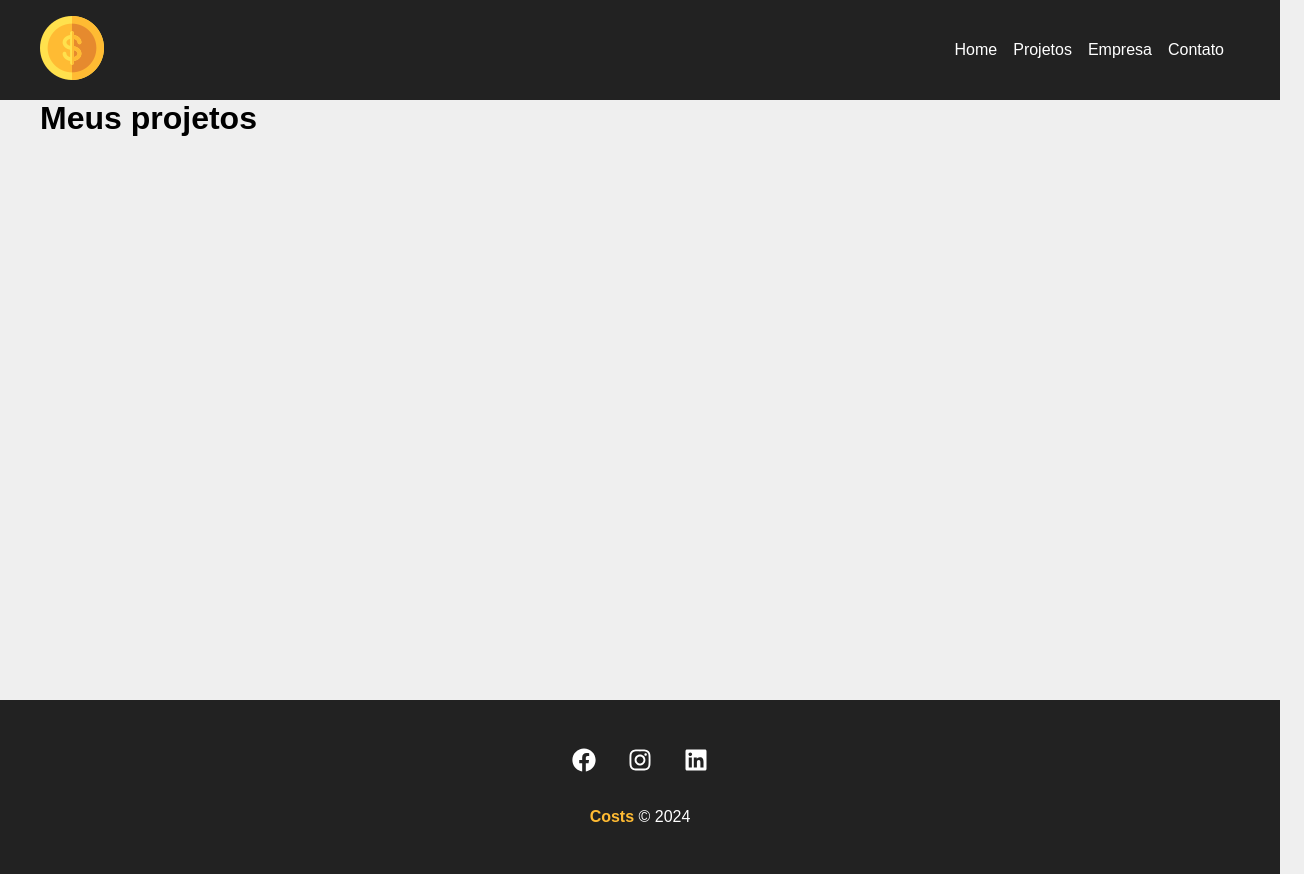
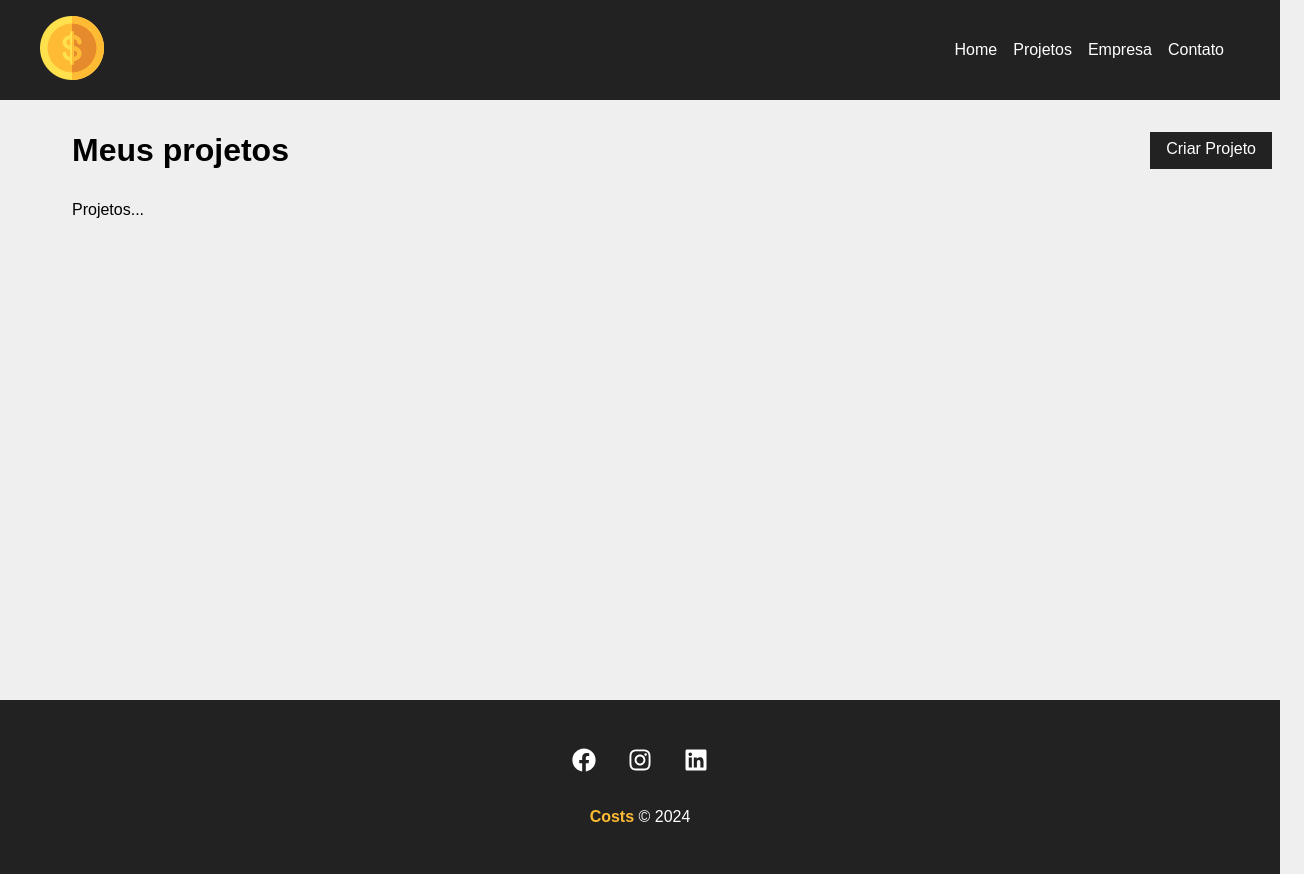
Before and after one commit to FrankFreitas/Costs, a React (Create React App) app: page /projects in a window 1280 px wide. Shown: the whole page, 1304 px wide, since content can reach past the window. Built offline with nearby package versions, Linux system fonts and the light colour scheme.

Commit message:
criando dashboard

```diff
--- a/src/components/pages/Projects.js
+++ b/src/components/pages/Projects.js
@@ -1,5 +1,9 @@
-import Message from "../layout/Message"
-import { useLocation } from "react-router-dom"
+import styles from './Projects.module.css'
+
+import Message from '../layout/Message'
+import Container from '../layout/Container'
+import LinkButton from '../layout/LinkButton'
+import { useLocation } from 'react-router-dom'
 
 function Projects() {
     const location = useLocation()
@@ -7,12 +11,18 @@
     let message = ""
     if (location.state) {
         message = location.state.message
-}
+    }
 
     return (
-        <div>
-            <h1>Meus projetos</h1>
+        <div className={styles.project_container}>
+            <div className={styles.title_container}>
+                <h1>Meus projetos</h1>
+                <LinkButton to='/newproject' text='Criar Projeto' />
+            </div>
             {message && <Message type='success' msg={message} />}
+            <Container customClass='start'>
+                <p>Projetos...</p>
+            </Container>
         </div>
     )
 }
--- /dev/null
+++ b/src/components/pages/Projects.module.css
@@ -0,0 +1,9 @@
+.project_container{
+    padding: 2em;
+}
+
+.title_container{
+    display: flex;
+    justify-content: space-between;
+    margin-bottom: 2em;
+}
```
